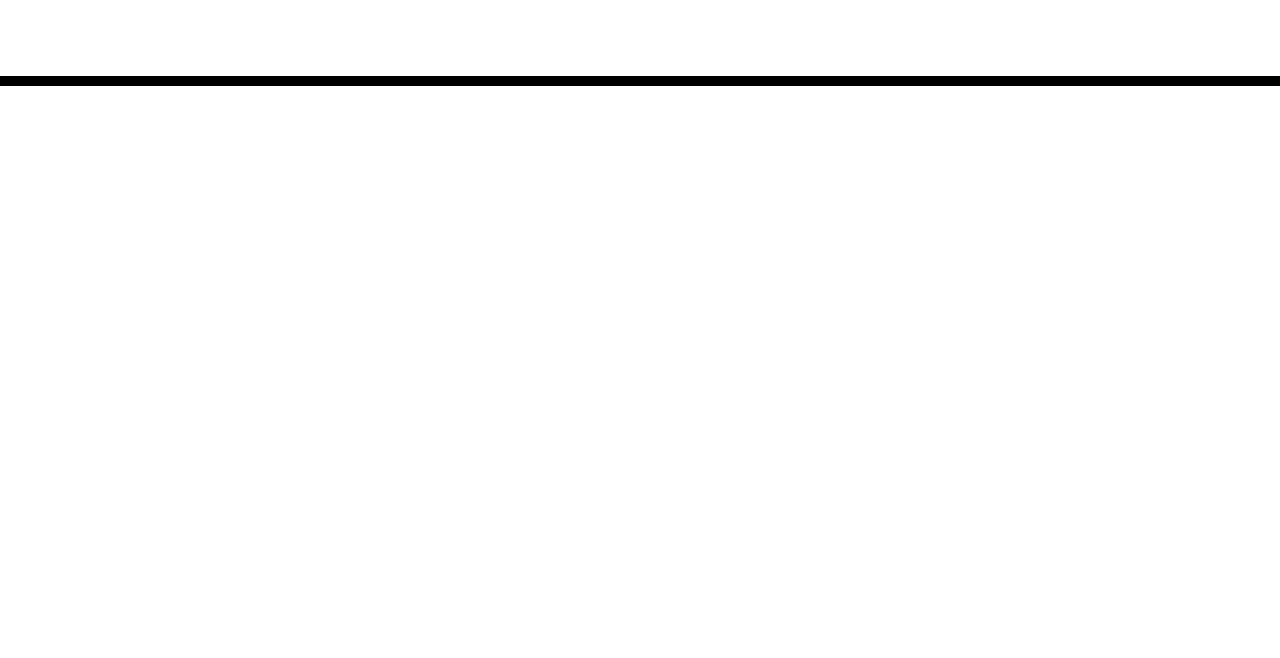
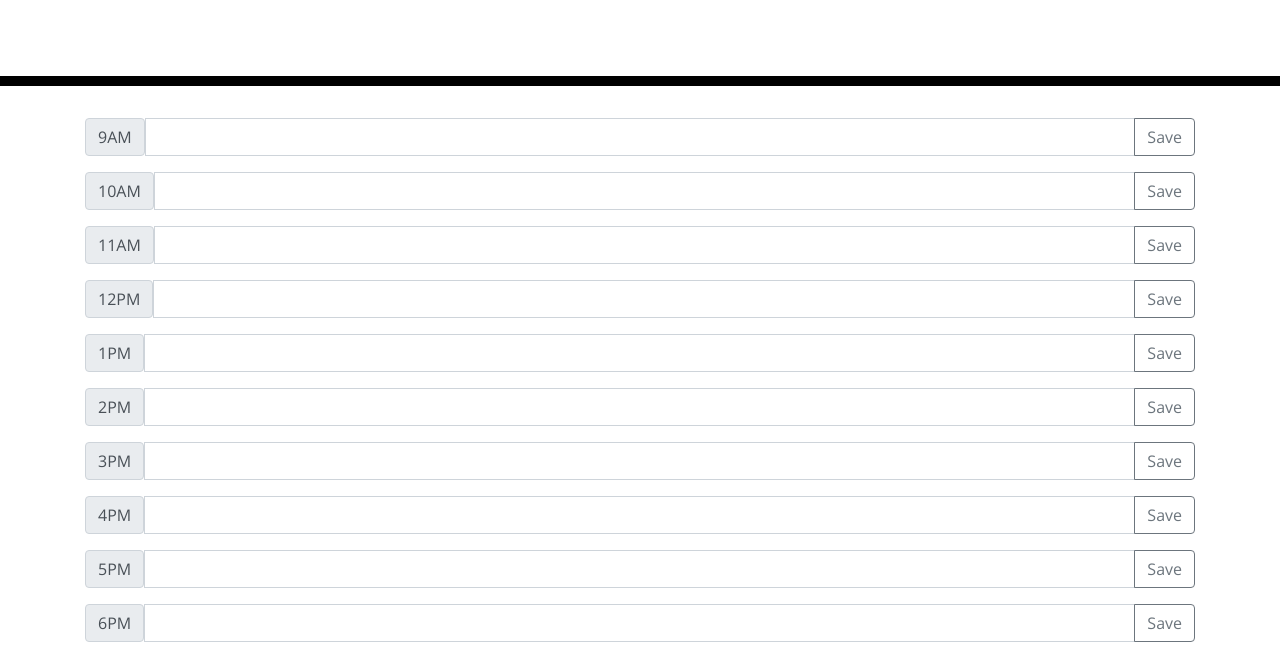
Before and after one commit to sheapa/day_calendar, a plain HTML site: page index.html in a window 1280 px wide. Shown: the part 182-840 px from the top of the page. Before the commit the page ends 800 px from the top, so only its background shows below. Drawn offline with nearby package versions, Linux system fonts and the light colour scheme; files that its build step writes are made by us from their sources.

Commit message:
Built function for saving form data to local storage. Links text input to form id for hour of day.

```diff
--- /dev/null
+++ b/assets/app.js
@@ -0,0 +1,18 @@
+$( document ).ready(function() {
+    //var aValue = storage.getItem(keyName);
+    //Built form object for handling hourly day planner input.
+    $( "form" ).submit(function( event ) {
+        var agendaTime = $(this).attr("id");
+        var agendaText = $("#" + agendaTime + " :input[type=text]").val();
+        console.log(agendaTime, agendaText);
+        localStorage.setItem(agendaTime, agendaText);
+            event.preventDefault();
+    });
+});
+
+
+// Get the value from a checked checkbox
+//$( "input[type=checkbox][name=bar]:checked" ).val();
+// $("label[for="+$(this).attr("id")+"]")
+//$("#" + agendaTime + " > input")
+var aValue = storage.getItem(keyName);
--- a/index.html
+++ b/index.html
@@ -18,7 +18,7 @@
       href="https://fonts.googleapis.com/css?family=Open+Sans&display=swap"
       rel="stylesheet"
     />
-    <link rel="stylesheet" href="style.css" />
+    <link rel="stylesheet" href="assets/style.css" />
     <title>Work Day Scheduler</title>
   </head>
 
@@ -30,9 +30,87 @@
     </header>
     <div class="container">
       <!-- Timeblocks go here -->
+
+    <form id="9AM">
+      <div class="input-group mb-3">
+        <label id="9AM" class="input-group-text" for="timeBlock">9AM</label>
+        <input id= "timeBlock" type="text" class="form-control" aria-describedby="button-addon2">
+        <div class="input-group-append">
+          <button class="btn btn-outline-secondary" type="submit" id="button-addon2">Save</button>
+        </div>
+      </div>
+    </form>
+
+    <form id="10AM">
+        <div class="input-group mb-3">
+          <label id="10AM" class="input-group-text" for="timeBlock">10AM</label>
+          <input id= "timeBlock" type="text" class="form-control" aria-describedby="button-addon2">
+          <div class="input-group-append">
+            <button class="btn btn-outline-secondary" type="submit" id="button-addon2">Save</button>
+          </div>
+        </div>
+    </form>
+
+      <div class="input-group mb-3">
+        <label class="input-group-text" for="timeBlock">11AM</label>
+        <input id= "timeBlock" type="text" class="form-control" aria-describedby="button-addon2">
+        <div class="input-group-append">
+          <button class="btn btn-outline-secondary" type="button" id="button-addon2">Save</button>
+        </div>
+      </div>
+      <div class="input-group mb-3">
+        <label class="input-group-text" for="timeBlock">12PM</label>
+        <input id= "timeBlock" type="text" class="form-control" aria-describedby="button-addon2">
+        <div class="input-group-append">
+          <button class="btn btn-outline-secondary" type="button" id="button-addon2">Save</button>
+        </div>
+      </div>
+      <div class="input-group mb-3">
+        <label class="input-group-text" for="timeBlock">1PM</label>
+        <input id= "timeBlock" type="text" class="form-control" aria-describedby="button-addon2">
+        <div class="input-group-append">
+          <button class="btn btn-outline-secondary" type="button" id="button-addon2">Save</button>
+        </div>
+      </div>
+      <div class="input-group mb-3">
+        <label class="input-group-text" for="timeBlock">2PM</label>
+        <input id= "timeBlock" type="text" class="form-control" aria-describedby="button-addon2">
+        <div class="input-group-append">
+          <button class="btn btn-outline-secondary" type="button" id="button-addon2">Save</button>
+        </div>
+      </div>
+      <div class="input-group mb-3">
+        <label class="input-group-text" for="timeBlock">3PM</label>
+        <input id= "timeBlock" type="text" class="form-control" aria-describedby="button-addon2">
+        <div class="input-group-append">
+          <button class="btn btn-outline-secondary" type="button" id="button-addon2">Save</button>
+        </div>
+      </div>
+      <div class="input-group mb-3">
+        <label class="input-group-text" for="timeBlock">4PM</label>
+        <input id= "timeBlock" type="text" class="form-control" aria-describedby="button-addon2">
+        <div class="input-group-append">
+          <button class="btn btn-outline-secondary" type="button" id="button-addon2">Save</button>
+        </div>
+      </div>
+      <div class="input-group mb-3">
+        <label class="input-group-text" for="timeBlock">5PM</label>
+        <input id= "timeBlock" type="text" class="form-control" aria-describedby="button-addon2">
+        <div class="input-group-append">
+          <button class="btn btn-outline-secondary" type="button" id="button-addon2">Save</button>
+        </div>
+      </div>
+      <div class="input-group mb-3">
+        <label class="input-group-text" for="timeBlock">6PM</label>
+        <input id= "timeBlock" type="text" class="form-control" aria-describedby="button-addon2">
+        <div class="input-group-append">
+          <button class="btn btn-outline-secondary" type="button" id="button-addon2">Save</button>
+        </div>
     </div>
+
 
     <script src="https://code.jquery.com/jquery-3.4.1.min.js"></script>
     <script src="https://cdnjs.cloudflare.com/ajax/libs/moment.js/2.24.0/moment.min.js"></script>
+    <script src="./assets/app.js"></script>
   </body>
 </html>
```
